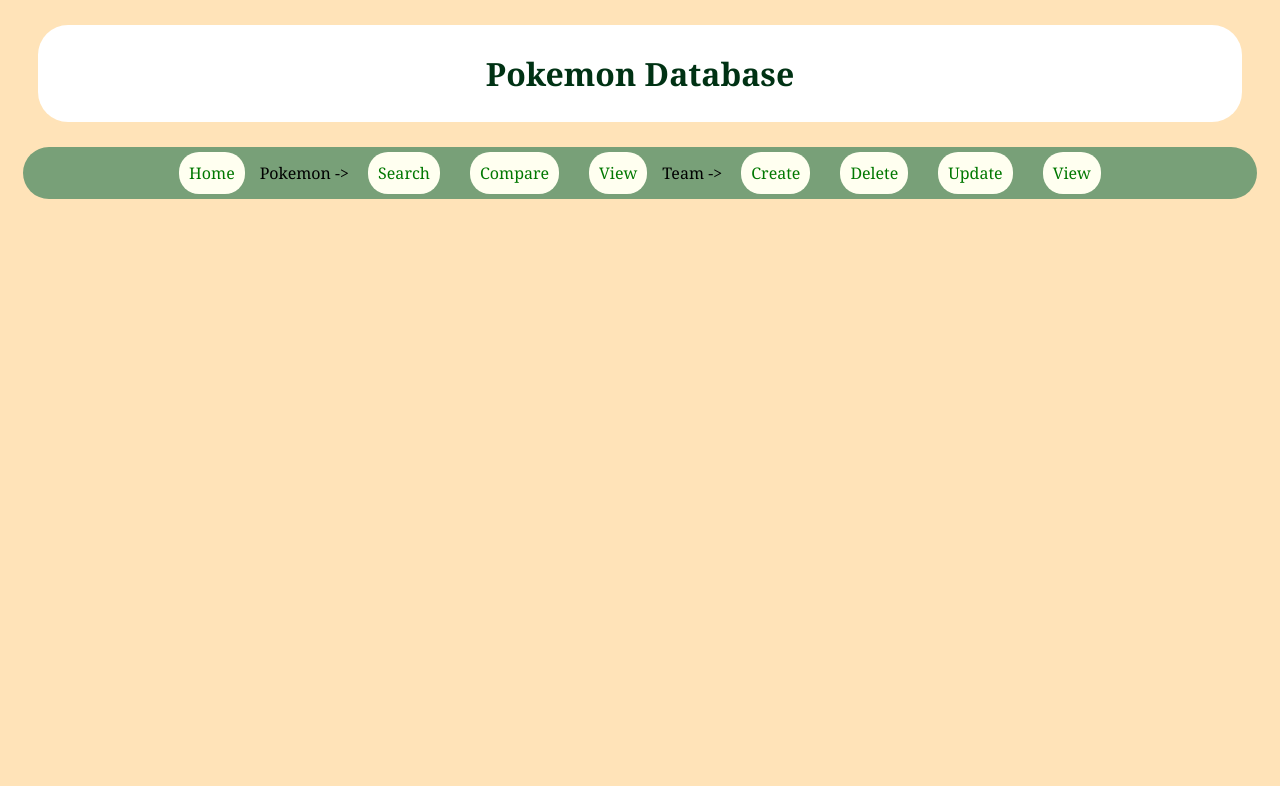
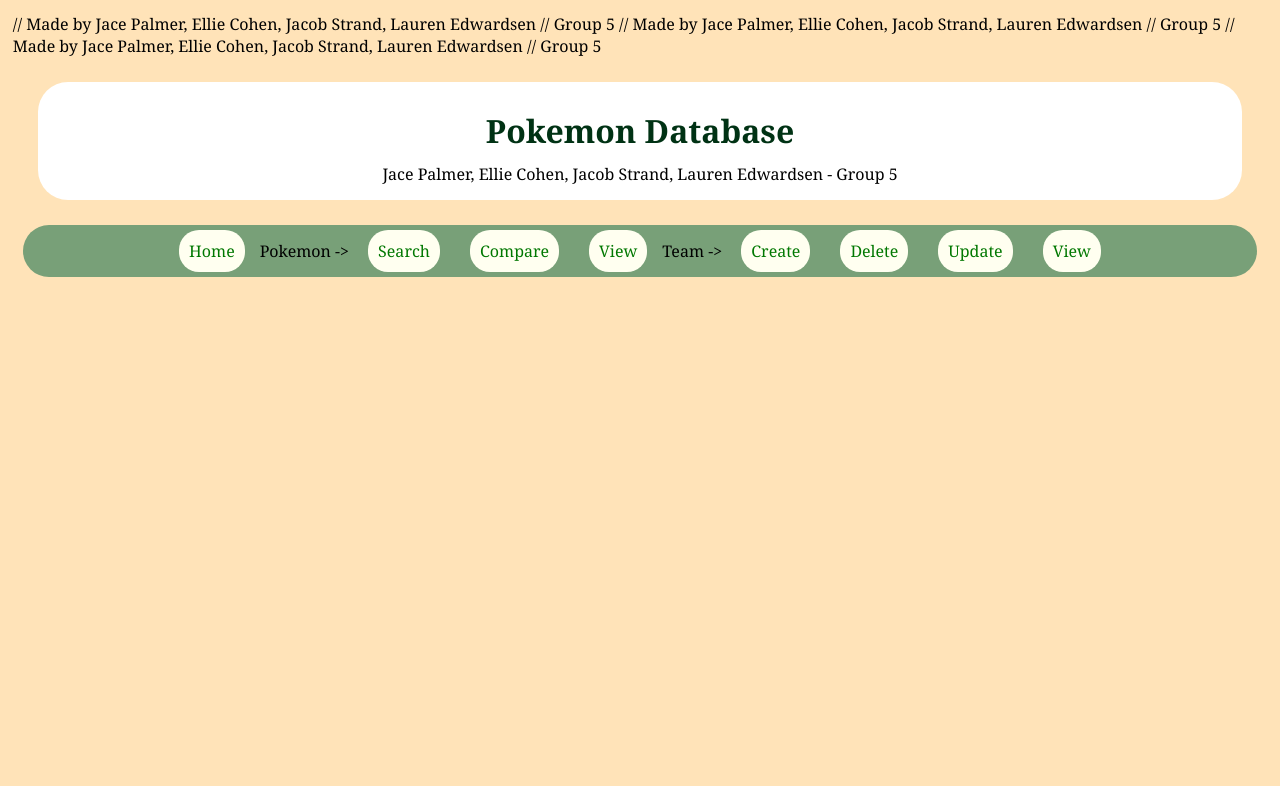
Before and after one commit to elysemc1/db_final_proj, a PHP site: page /index.php in a window 1280 px wide. Shown: the top 786 px of the page. Run offline with PHP 8.4, Linux system fonts and the light colour scheme; data that the repository does not hold is empty.

Commit message:
added credits to all files

```diff
--- a/comparePokemon.php
+++ b/comparePokemon.php
@@ -1,3 +1,6 @@
+// Made by Jace Palmer, Ellie Cohen, Jacob Strand, Lauren Edwardsen
+// Group 5
+
 <!DOCTYPE html>
 <html>
 	<head>
--- a/createTeam.php
+++ b/createTeam.php
@@ -1,3 +1,6 @@
+// Made by Jace Palmer, Ellie Cohen, Jacob Strand, Lauren Edwardsen
+// Group 5
+
 <?php
 
 include 'pokeHeader.php';
--- a/deleteTeam.php
+++ b/deleteTeam.php
@@ -1,3 +1,6 @@
+// Made by Jace Palmer, Ellie Cohen, Jacob Strand, Lauren Edwardsen
+// Group 5
+
 <?php
 include 'pokeHeader.php';
 
--- a/finaldb.sql
+++ b/finaldb.sql
@@ -1,3 +1,8 @@
+-- Made by Jace Palmer, Ellie Cohen, Jacob Strand, Lauren Edwardsen
+-- Group 5
+
+
+
 -- ////////////////////////// 1. CREATE TABLES //////////////////////////
 -- --------------------- a) Pokemon Attributes -----------------------
 -- note that the order of these create statements matters due to dependencies
--- a/index.css
+++ b/index.css
@@ -1,3 +1,6 @@
+/* Made by Jace Palmer, Ellie Cohen, Jacob Strand, Lauren Edwardsen */
+/* Group 5 */
+
 a {
     color: rgb(0, 120, 0);
     margin: 1%;
--- a/index.php
+++ b/index.php
@@ -1,3 +1,6 @@
+// Made by Jace Palmer, Ellie Cohen, Jacob Strand, Lauren Edwardsen
+// Group 5
+
 <?php
 	session_start();
 
--- a/pokeConfig.php
+++ b/pokeConfig.php
@@ -1,3 +1,6 @@
+// Made by Jace Palmer, Ellie Cohen, Jacob Strand, Lauren Edwardsen
+// Group 5
+
 <?php
     mysqli_report(MYSQLI_REPORT_ERROR );
 
--- a/pokeHeader.php
+++ b/pokeHeader.php
@@ -1,3 +1,6 @@
+// Made by Jace Palmer, Ellie Cohen, Jacob Strand, Lauren Edwardsen
+// Group 5
+
 <?php
 
 
@@ -14,6 +17,7 @@
 	echo '</head>';
 	echo '<header>';
 	echo '<h1>Pokemon Database</h1>';
+	echo 'Jace Palmer, Ellie Cohen, Jacob Strand, Lauren Edwardsen - Group 5';
 	echo '</header>';
 	echo '<nav>';
 
--- a/searchPokemon.php
+++ b/searchPokemon.php
@@ -1,3 +1,6 @@
+// Made by Jace Palmer, Ellie Cohen, Jacob Strand, Lauren Edwardsen
+// Group 5
+
 <!DOCTYPE html>
 <html>
 <head>
--- a/showTranscriptEC.php
+++ b/showTranscriptEC.php
@@ -1,3 +1,6 @@
+// Made by Jace Palmer, Ellie Cohen, Jacob Strand, Lauren Edwardsen
+// Group 5
+
 <!DOCTYPE html>
 <!-- CS 340 Example -->
 <html>
--- a/template_page.php
+++ b/template_page.php
@@ -1,3 +1,6 @@
+// Made by Jace Palmer, Ellie Cohen, Jacob Strand, Lauren Edwardsen
+// Group 5
+
 <!DOCTYPE html>
 <html>
 	<head>
--- a/updateTeam.php
+++ b/updateTeam.php
@@ -1,3 +1,6 @@
+// Made by Jace Palmer, Ellie Cohen, Jacob Strand, Lauren Edwardsen
+// Group 5
+
 <?php
 include 'pokeHeader.php';
 
--- a/viewPokemon.php
+++ b/viewPokemon.php
@@ -1,3 +1,6 @@
+// Made by Jace Palmer, Ellie Cohen, Jacob Strand, Lauren Edwardsen
+// Group 5
+
 <!DOCTYPE html>
 <html>
 	<head>
--- a/viewTeam.php
+++ b/viewTeam.php
@@ -1,3 +1,6 @@
+// Made by Jace Palmer, Ellie Cohen, Jacob Strand, Lauren Edwardsen
+// Group 5
+
 <?php
 session_start();
 
```
